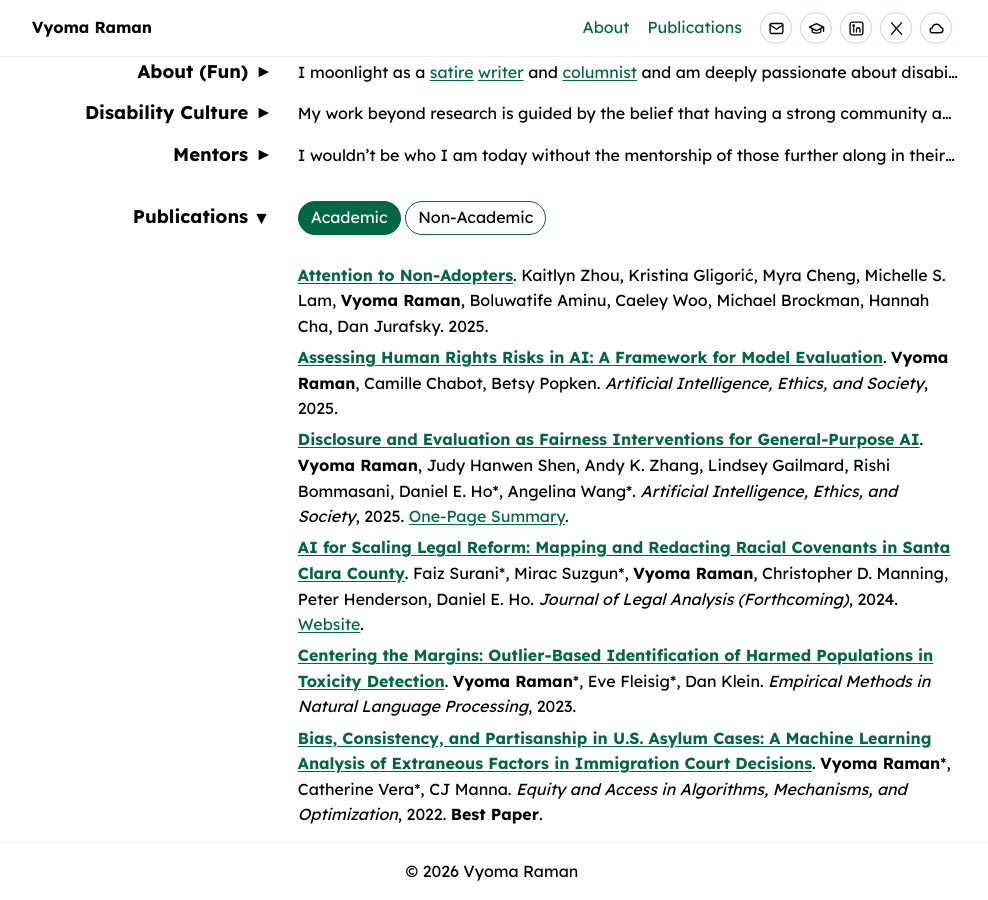
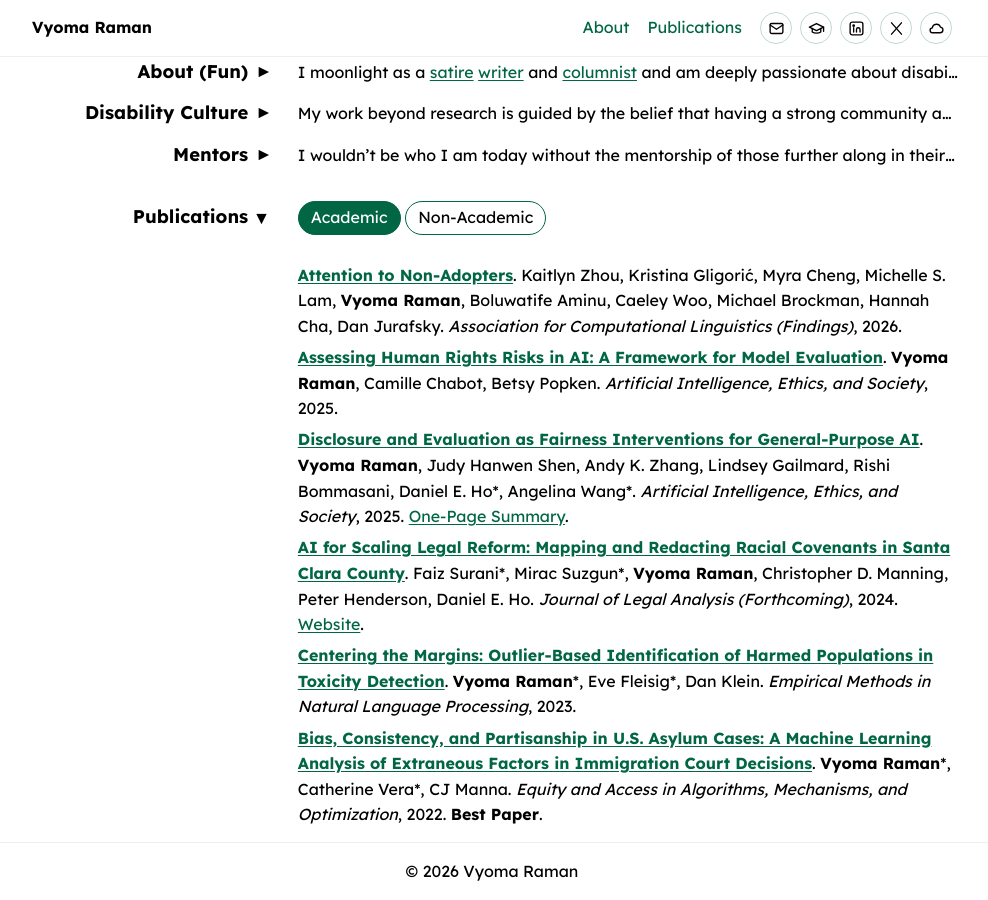
Before and after one commit to vyoma-raman/vyoma-raman.github.io, a Jekyll site: the page built from index.markdown, in a window 1280 px wide and 900 px high, scrolled down 931 px. Shown: the whole window, without its empty margins (148-1136 px from the left). Built offline with Jekyll 4.4.1, drawn with Linux system fonts in a browser that asks for light colours.

Commit message:
Update attention publication details

```diff
--- a/_data/publications.yml
+++ b/_data/publications.yml
@@ -1,6 +1,7 @@
 - title: "Attention to Non-Adopters"
   url: https://arxiv.org/abs/2510.15951
-  year: 2025
+  year: 2026
+  venue: Association for Computational Linguistics (Findings)
   authors: Kaitlyn Zhou, Kristina Gligorić, Myra Cheng, Michelle S. Lam, Vyoma Raman, Boluwatife Aminu, Caeley Woo, Michael Brockman, Hannah Cha, Dan Jurafsky
   outtakes:
 
```
